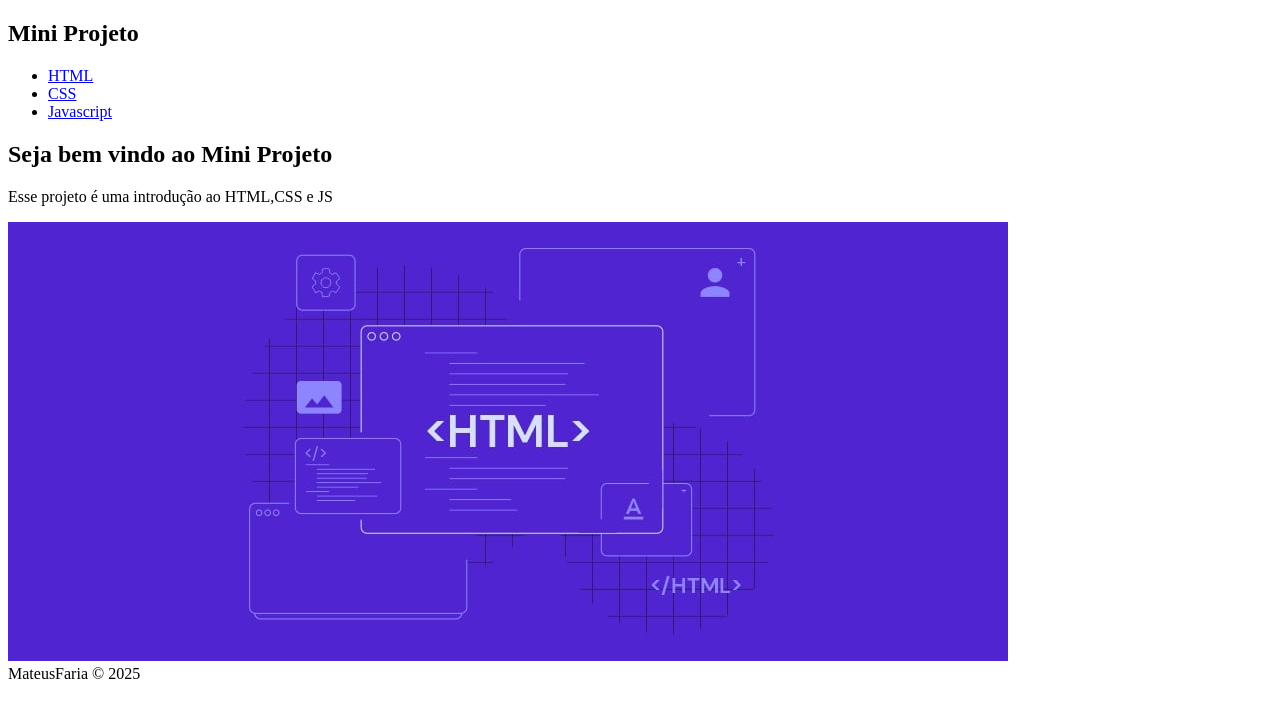
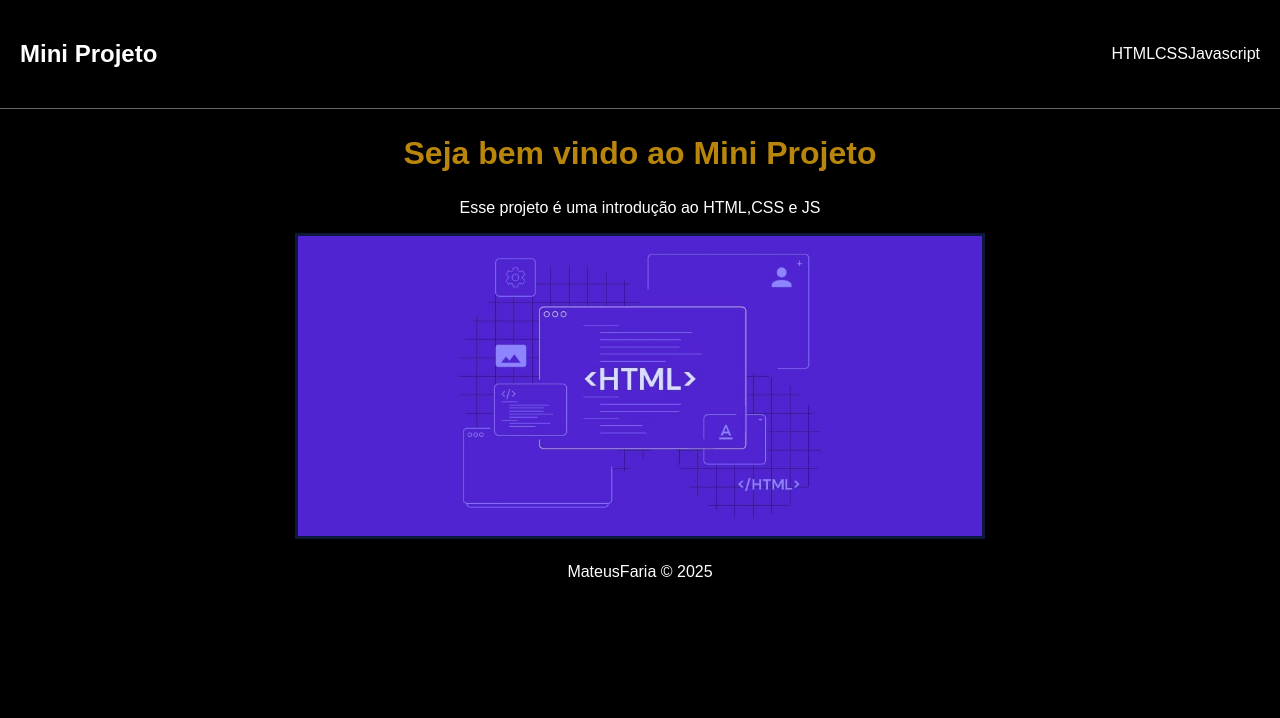
Before and after one commit to MateusAsh/HTML, a plain HTML site: page index.html in a window 1280 px wide. Drawn offline with Linux system fonts and the light colour scheme.

Commit message:
Adicionei AulaCSS.html , css/style.css, css/styleCSS.css, css/styles.css e modifiquei  AulaHTML.html e index.html

```diff
--- /dev/null
+++ b/css/style.css
@@ -0,0 +1,16 @@
+body{
+    font-family: sans-serif;
+}
+#div-paragrafos{
+    color: rgb(246, 248, 138);
+    background-color: rgb(37, 0, 71);
+}
+.longo{
+    background-color: yellowgreen;
+}
+
+#p1{
+    font-family: 'Courier New', Courier, monospace;
+    color : pink;
+font-size: 30px;
+}
--- /dev/null
+++ b/css/styles.css
@@ -0,0 +1,40 @@
+body{
+    font-family: Arial, Helvetica, sans-serif;
+    text-align: center;
+    color: white;
+    background-color: black;
+    padding: 0;
+    margin: 0;
+}
+nav {
+    display: flex;
+    justify-content: space-between;
+    padding: 20px;
+    align-items: center;
+    border-bottom: 1px solid #666;
+}
+nav ul {
+    display: flex;
+    list-style: none;
+
+}
+ul li a{
+    color: #fff;
+    text-decoration: none;
+    transition: 0.5s;
+}
+ul li a:hover {
+    color: rgb(181, 14, 231);
+}
+h1{
+    font-size: 32px;
+    color: darkgoldenrod;
+}
+img{
+    border: 3px solid rgb(12,24,60);
+    height: 300px;
+}
+footer{
+    padding: 20px;
+    border-top: #666;
+}
--- a/index.html
+++ b/index.html
@@ -4,6 +4,7 @@
     <meta charset="UTF-8">
     <meta name="viewport" content="width=device-width, initial-scale=1.0">
     <title>Aula sobre HTML / CSS / JS</title>
+    <link rel="stylesheet" href="css/styles.css">
 </head>
 <body>
     <nav>
```
Also changed, not shown: AulaCSS.html (added, +18 -0 lines), AulaHTML.html (+14 -2 lines), css/styleCSS.css (added, +15 -0 lines).
